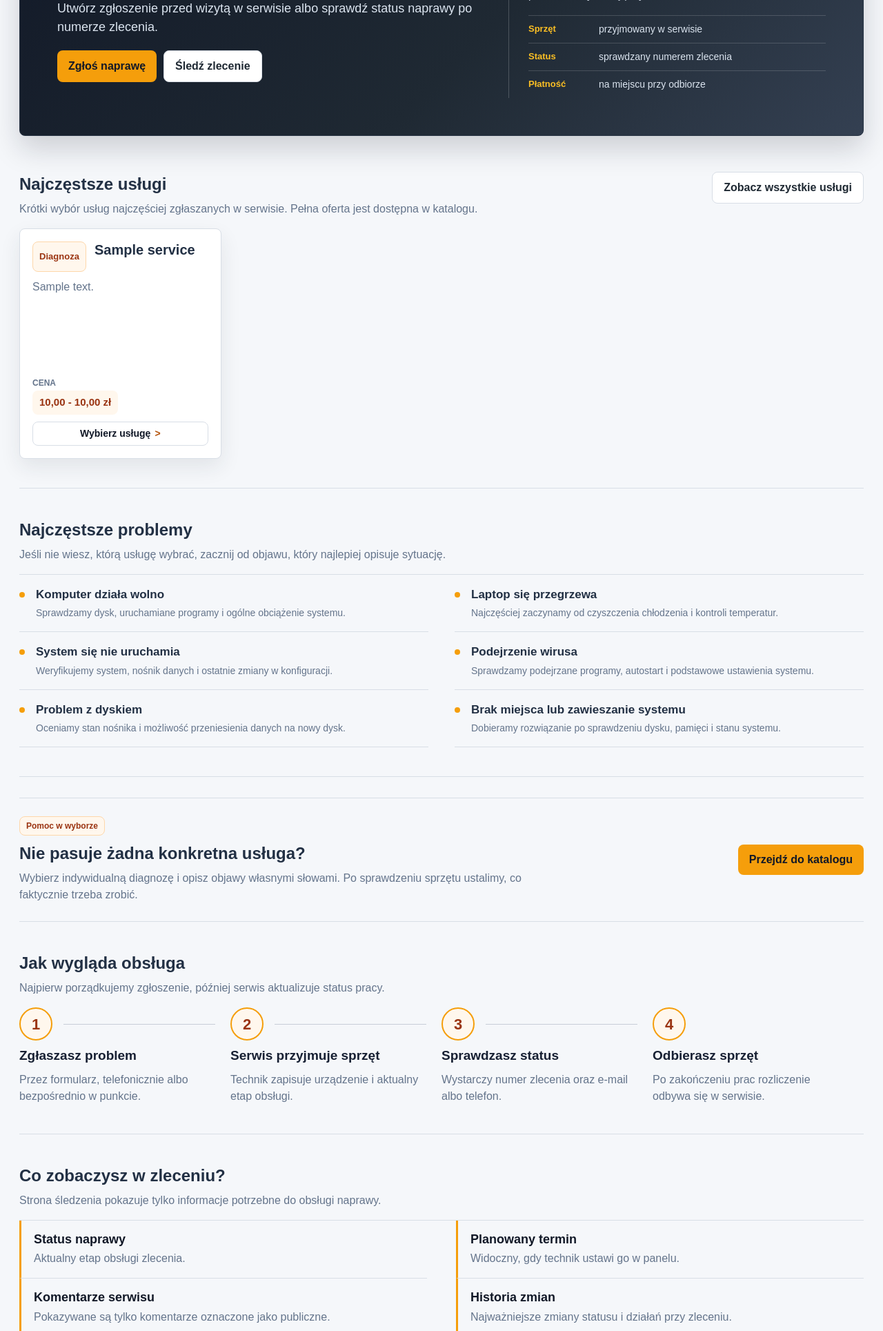
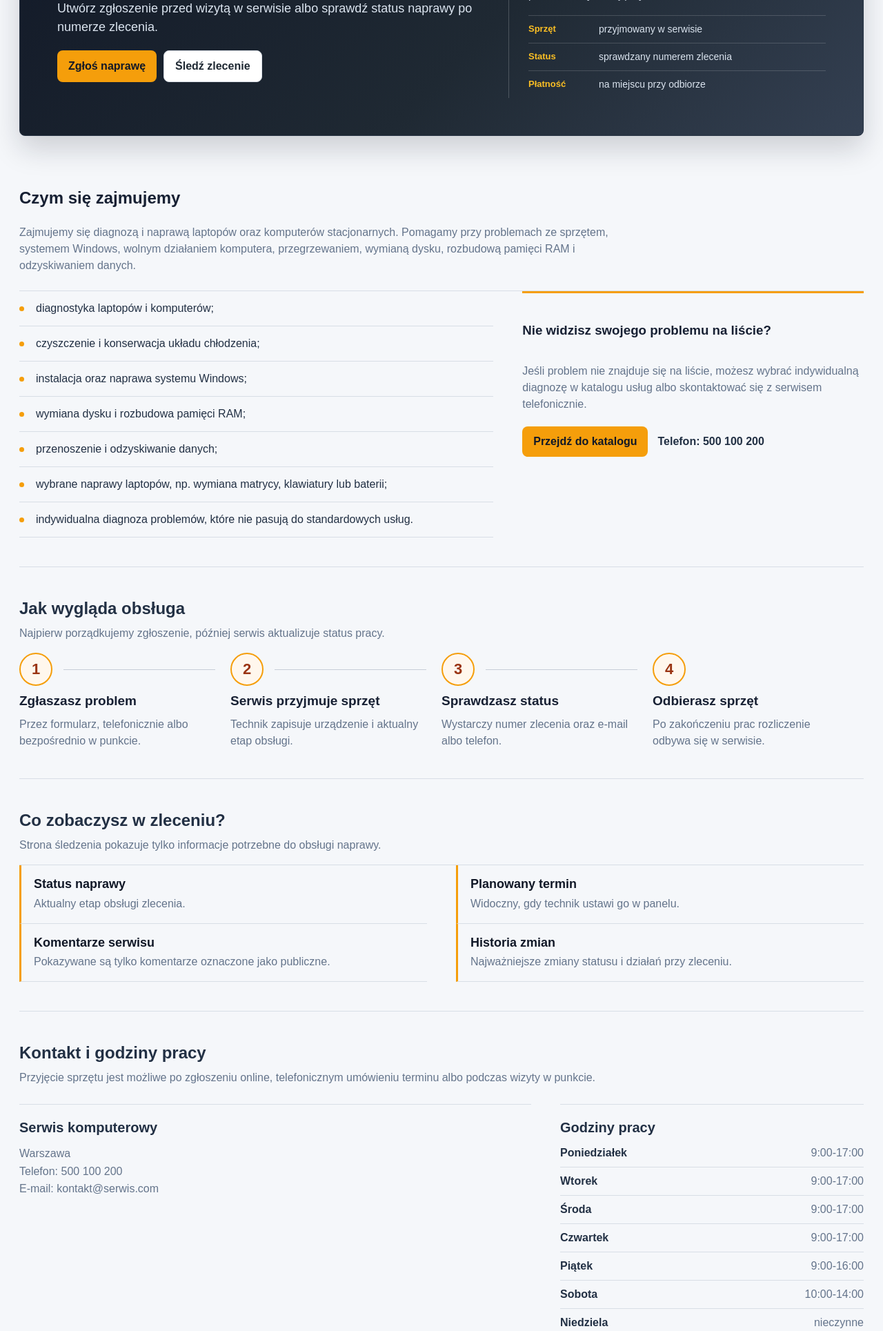
Before and after one commit to DawidSrd/Projekt-in-ynierski, a Django app: page / in a window 1280 px wide. Shown: the part 344-2273 px from the top of the page at 69% size. Run offline with Django 5.2, Linux system fonts and the light colour scheme; tables that the repository leaves empty hold one stand-in row (values such as "Sample post").

Commit message:
aktualizacja panelu technika

```diff
--- a/backend/orders/static/orders/styles.css
+++ b/backend/orders/static/orders/styles.css
@@ -200,6 +200,17 @@ a:hover {
   max-width: 720px;
 }
 
+.page-heading__actions {
+  display: flex;
+  flex-wrap: wrap;
+  justify-content: flex-end;
+  gap: 10px;
+}
+
+.page-heading__actions form {
+  margin: 0;
+}
+
 .section {
   margin-top: 28px;
 }
@@ -340,14 +351,6 @@ a:hover {
   gap: 18px;
 }
 
-.home-service-grid {
-  display: grid;
-  grid-template-columns: repeat(4, minmax(0, 1fr));
-  grid-auto-rows: 1fr;
-  gap: 18px;
-  align-items: stretch;
-}
-
 .process-grid {
   display: grid;
   grid-template-columns: repeat(4, minmax(0, 1fr));
@@ -361,191 +364,75 @@ a:hover {
   border-top: 1px solid var(--line);
 }
 
-.home-service {
-  display: grid;
-  align-content: start;
-  gap: 10px;
-  min-height: 190px;
-  padding: 18px;
-  border: 1px solid var(--line);
-  border-radius: 8px;
-  background: var(--surface);
-  color: var(--text);
-  text-decoration: none;
-  box-shadow: var(--shadow);
-}
-
-.home-service:hover {
-  border-color: var(--accent);
-  background: #ffffff;
-  color: var(--text);
-  box-shadow: 0 16px 34px rgba(31, 41, 51, 0.13);
-  transform: translateY(-2px);
-}
-
-.home-service {
-  grid-template-rows: auto minmax(104px, 1fr) auto;
-  height: 100%;
-  min-height: 334px;
-  min-width: 0;
-  overflow: hidden;
-  transition: border-color 160ms ease, box-shadow 160ms ease, transform 160ms ease;
-}
-
-.home-service__top {
-  display: grid;
-  grid-template-columns: 78px minmax(0, 1fr);
-  gap: 12px;
-  align-items: start;
-}
-
-.home-service__icon {
-  display: inline-flex;
-  align-items: center;
-  justify-content: center;
-  width: 78px;
-  height: 44px;
-  border-radius: 8px;
-  border: 1px solid #fed7aa;
-  background: #fff7ed;
-  color: #9a3412;
-  font-size: 13px;
-  font-weight: 800;
-  letter-spacing: 0;
-}
-
-.home-service__name {
-  min-width: 0;
-  color: #223044;
-  font-size: 20px;
-  font-weight: 700;
-  line-height: 1.2;
-  overflow-wrap: anywhere;
-}
-
-.home-service__description,
 .process-step p,
 .trust-point p {
   margin: 0;
   color: var(--muted);
 }
 
-.home-service__description {
-  display: -webkit-box;
-  min-width: 0;
-  overflow: hidden;
-  line-height: 1.45;
-  -webkit-box-orient: vertical;
-  -webkit-line-clamp: 4;
-  overflow-wrap: break-word;
-}
-
-.home-service__footer {
-  display: grid;
-  grid-template-columns: 1fr;
-  align-items: stretch;
-  gap: 10px;
-  margin-top: auto;
-  min-width: 0;
-}
-
-.home-service__price {
-  display: grid;
-  gap: 2px;
-  min-width: 0;
-}
-
-.home-service__price span {
-  color: var(--muted);
-  font-size: 12px;
-  font-weight: 800;
-  text-transform: uppercase;
-}
-
-.home-service__price strong {
-  display: inline-flex;
-  align-items: center;
-  width: fit-content;
-  max-width: 100%;
-  min-height: 34px;
-  padding: 6px 10px;
-  border-radius: 8px;
-  background: #fff7ed;
-  color: #9a3412;
-  font-size: 15px;
-  white-space: normal;
-}
-
-.home-service__action {
-  display: inline-flex;
-  justify-content: center;
-  width: 100%;
-  min-width: 0;
-  min-height: 34px;
-  align-items: center;
-  padding: 6px 10px;
-  border: 1px solid var(--line);
-  border-radius: 8px;
-  background: #ffffff;
-  color: var(--primary-dark);
-  font-size: 14px;
-  font-weight: 800;
-  text-align: center;
-  white-space: normal;
-}
-
-.home-service__action::after {
-  margin-left: 6px;
-  color: var(--accent-dark);
-  content: ">";
-}
-
-.problem-grid {
-  display: grid;
-  grid-template-columns: repeat(2, minmax(0, 1fr));
-  gap: 0 38px;
+.service-scope__content {
+  display: grid;
+  grid-template-columns: minmax(0, 1fr) minmax(300px, 0.72fr);
+  gap: 42px;
+  margin-top: 24px;
   border-top: 1px solid var(--line);
 }
 
-.problem-grid article {
+.service-scope__intro {
+  max-width: 860px;
+}
+
+.service-scope__intro p,
+.scope-note p {
+  margin: 0;
+  color: var(--muted);
+}
+
+.scope-list {
+  display: grid;
+  gap: 0;
+  margin: 0;
+  padding: 0;
+  list-style: none;
+}
+
+.scope-list li {
   display: grid;
   grid-template-columns: 12px minmax(0, 1fr);
-  gap: 4px 12px;
-  min-height: auto;
-  padding: 16px 0;
+  gap: 12px;
+  padding: 13px 0;
   border-bottom: 1px solid var(--line);
-  background: transparent;
-  color: #223044;
-  box-shadow: none;
-}
-
-.problem-grid article::before {
-  grid-row: 1 / 3;
-  width: 8px;
-  height: 8px;
-  flex: 0 0 auto;
+  color: #223044;
+}
+
+.scope-list li::before {
+  width: 7px;
+  height: 7px;
   margin-top: 9px;
   border-radius: 50%;
   background: var(--accent);
   content: "";
 }
 
-.problem-grid h3 {
-  grid-column: 2;
-  margin: 0;
-  color: #223044;
-  font-size: 17px;
-}
-
-.problem-grid p {
-  grid-column: 2;
-  margin: 0;
-  color: var(--muted);
-  font-size: 14px;
-}
-
-.home-help {
-  margin-top: 8px;
+.scope-note {
+  display: grid;
+  align-content: start;
+  gap: 14px;
+  padding: 22px 0 0;
+  border-top: 3px solid var(--accent);
+}
+
+.scope-note__actions {
+  display: flex;
+  flex-wrap: wrap;
+  align-items: center;
+  gap: 14px;
+  margin-top: 6px;
+}
+
+.scope-phone {
+  color: #223044;
+  font-weight: 700;
 }
 
 .process-step {
@@ -1981,14 +1868,17 @@ fieldset {
     flex-direction: column;
   }
 
+  .page-heading__actions {
+    justify-content: flex-start;
+  }
+
   .detail-layout,
   .order-summary__grid,
   .dashboard-filter,
   .home-hero,
-  .home-service-grid,
-  .problem-grid,
   .process-grid,
   .trust-grid,
+  .service-scope__content,
   .home-contact-layout,
   .contact-grid,
   .track-start,
@@ -2008,8 +1898,6 @@ fieldset {
     grid-template-columns: 1fr;
   }
 
-  .home-service-grid,
-  .problem-grid,
   .process-grid,
   .trust-grid,
   .home-contact-layout,
@@ -2097,7 +1985,6 @@ fieldset {
     font-size: 28px;
   }
 
-  .home-service__footer,
   .app-footer__inner,
   .app-footer__links {
     align-items: flex-start;
@@ -2108,10 +1995,9 @@ fieldset {
     grid-template-columns: 1fr;
   }
 
-  .home-service-grid,
-  .problem-grid,
   .process-grid,
   .trust-grid,
+  .service-scope__content,
   .home-contact-layout,
   .contact-grid,
   .track-start,
@@ -2170,10 +2056,6 @@ fieldset {
     width: fit-content;
   }
 
-  .home-service__action {
-    white-space: normal;
-  }
-
   .home-hero__facts div {
     grid-template-columns: 1fr;
     gap: 2px;
--- a/backend/orders/templates/orders/base.html
+++ b/backend/orders/templates/orders/base.html
@@ -57,7 +57,7 @@
         </nav>
         <div class="app-footer__contact">
           <span>Telefon: 500 100 200</span>
-          <span>E-mail: kontakt@serwis.local</span>
+          <span>E-mail: kontakt@serwis.com</span>
           <span>Pon.-czw. 9:00-17:00, pt. 9:00-16:00, sob. 10:00-14:00</span>
         </div>
       {% endif %}
--- a/backend/orders/templates/orders/home.html
+++ b/backend/orders/templates/orders/home.html
@@ -25,87 +25,32 @@
     </aside>
   </section>
 
-  <section class="home-section" aria-label="Usługi serwisu">
-    <div class="section-title section-title--row">
-      <div>
-        <h2>Najczęstsze usługi</h2>
-        <p>Krótki wybór usług najczęściej zgłaszanych w serwisie. Pełna oferta jest dostępna w katalogu.</p>
-      </div>
-      <a class="button button--ghost" href="/services/">Zobacz wszystkie usługi</a>
+  <section class="home-section service-scope" aria-label="Zakres obsługi serwisu">
+    <div class="service-scope__intro">
+      <h2>Czym się zajmujemy</h2>
+      <p>Zajmujemy się diagnozą i naprawą laptopów oraz komputerów stacjonarnych. Pomagamy przy problemach ze sprzętem, systemem Windows, wolnym działaniem komputera, przegrzewaniem, wymianą dysku, rozbudową pamięci RAM i odzyskiwaniem danych.</p>
     </div>
 
-    {% if services %}
-      <div class="home-service-grid">
-        {% for service in services %}
-          <a class="home-service" href="/services/{{ service.id }}/">
-            <span class="home-service__top">
-              <span class="home-service__icon" aria-hidden="true">{% cycle "Diagnoza" "Laptop" "System" "Dysk" %}</span>
-              <span class="home-service__name">{{ service.name }}</span>
-            </span>
-            {% if service.description %}
-              <span class="home-service__description">{{ service.description }}</span>
-            {% else %}
-              <span class="home-service__description">Opis usługi zostanie uzupełniony.</span>
-            {% endif %}
-            <span class="home-service__footer">
-              <span class="home-service__price">
-                <span>Cena</span>
-                <strong>{{ service.base_price_min }} - {{ service.base_price_max }} zł</strong>
-              </span>
-              <span class="home-service__action">Wybierz usługę</span>
-            </span>
-          </a>
-        {% endfor %}
+    <div class="service-scope__content">
+      <ul class="scope-list">
+        <li>diagnostyka laptopów i komputerów;</li>
+        <li>czyszczenie i konserwacja układu chłodzenia;</li>
+        <li>instalacja oraz naprawa systemu Windows;</li>
+        <li>wymiana dysku i rozbudowa pamięci RAM;</li>
+        <li>przenoszenie i odzyskiwanie danych;</li>
+        <li>wybrane naprawy laptopów, np. wymiana matrycy, klawiatury lub baterii;</li>
+        <li>indywidualna diagnoza problemów, które nie pasują do standardowych usług.</li>
+      </ul>
+
+      <div class="scope-note">
+        <h3>Nie widzisz swojego problemu na liście?</h3>
+        <p>Jeśli problem nie znajduje się na liście, możesz wybrać indywidualną diagnozę w katalogu usług albo skontaktować się z serwisem telefonicznie.</p>
+        <div class="scope-note__actions">
+          <a class="button button--secondary" href="/services/">Przejdź do katalogu</a>
+          <span class="scope-phone">Telefon: 500 100 200</span>
+        </div>
       </div>
-    {% else %}
-      <div class="empty-state">
-        <strong>Oferta zostanie uzupełniona</strong>
-        <p>Usługi pojawią się tutaj po dodaniu ich w panelu administratora.</p>
-      </div>
-    {% endif %}
-  </section>
-
-  <section class="home-section" aria-label="Najczęstsze problemy">
-    <div class="section-title">
-      <h2>Najczęstsze problemy</h2>
-      <p>Jeśli nie wiesz, którą usługę wybrać, zacznij od objawu, który najlepiej opisuje sytuację.</p>
     </div>
-
-    <div class="problem-grid">
-      <article>
-        <h3>Komputer działa wolno</h3>
-        <p>Sprawdzamy dysk, uruchamiane programy i ogólne obciążenie systemu.</p>
-      </article>
-      <article>
-        <h3>Laptop się przegrzewa</h3>
-        <p>Najczęściej zaczynamy od czyszczenia chłodzenia i kontroli temperatur.</p>
-      </article>
-      <article>
-        <h3>System się nie uruchamia</h3>
-        <p>Weryfikujemy system, nośnik danych i ostatnie zmiany w konfiguracji.</p>
-      </article>
-      <article>
-        <h3>Podejrzenie wirusa</h3>
-        <p>Sprawdzamy podejrzane programy, autostart i podstawowe ustawienia systemu.</p>
-      </article>
-      <article>
-        <h3>Problem z dyskiem</h3>
-        <p>Oceniamy stan nośnika i możliwość przeniesienia danych na nowy dysk.</p>
-      </article>
-      <article>
-        <h3>Brak miejsca lub zawieszanie systemu</h3>
-        <p>Dobieramy rozwiązanie po sprawdzeniu dysku, pamięci i stanu systemu.</p>
-      </article>
-    </div>
-  </section>
-
-  <section class="catalog-help home-help" aria-label="Pomoc w wyborze usługi">
-    <div>
-      <span class="service-label">Pomoc w wyborze</span>
-      <h2>Nie pasuje żadna konkretna usługa?</h2>
-      <p>Wybierz indywidualną diagnozę i opisz objawy własnymi słowami. Po sprawdzeniu sprzętu ustalimy, co faktycznie trzeba zrobić.</p>
-    </div>
-    <a class="button button--secondary" href="/services/">Przejdź do katalogu</a>
   </section>
 
   <section class="home-section" aria-label="Przebieg obsługi zlecenia">
@@ -175,7 +120,7 @@
         <address class="service-address">
           Warszawa<br>
           Telefon: 500 100 200<br>
-          E-mail: kontakt@serwis.local
+          E-mail: kontakt@serwis.com
         </address>
       </div>
       <div class="home-contact-hours">
--- a/backend/orders/urls.py
+++ b/backend/orders/urls.py
@@ -13,5 +13,6 @@ urlpatterns = [
     path("order-created/<str:order_number>/", views.order_created, name="order_created"),
     path("tech/dashboard/", views.tech_dashboard, name="tech_dashboard"),
     path("tech/orders/new/", views.tech_order_create, name="tech_order_create"),
+    path("tech/orders/<str:order_number>/delete/", views.tech_order_delete, name="tech_order_delete"),
     path("tech/orders/<str:order_number>/", views.tech_order_detail, name="tech_order_detail"),
 ]
--- a/backend/orders/views.py
+++ b/backend/orders/views.py
@@ -49,12 +49,7 @@ def home(request):
     if staff_redirect:
         return staff_redirect
 
-    services = Service.objects.filter(
-        is_active=True,
-        pricing_mode=Service.PricingMode.CONFIGURABLE,
-    ).order_by("id")[:4]
-
-    return render(request, "orders/home.html", {"services": services})
+    return render(request, "orders/home.html")
 
 
 def about(request):
@@ -591,3 +586,14 @@ def tech_order_detail(request, order_number: str):
             "error": error,
         },
     )
+
+
+@staff_member_required(login_url="staff_login")
+def tech_order_delete(request, order_number: str):
+    order = get_object_or_404(ServiceOrder, order_number=order_number)
+
+    if request.method != "POST":
+        return redirect("tech_order_detail", order_number=order.order_number)
+
+    order.delete()
+    return redirect("tech_dashboard")
```
Also changed, not shown: backend/orders/templates/orders/about.html (+7 -5 lines), backend/orders/templates/orders/tech_order_detail.html (+7 -1 lines), backend/orders/test_home.py (+17 -9 lines), backend/orders/test_technician_panel.py (+57 -0 lines), README.md.
